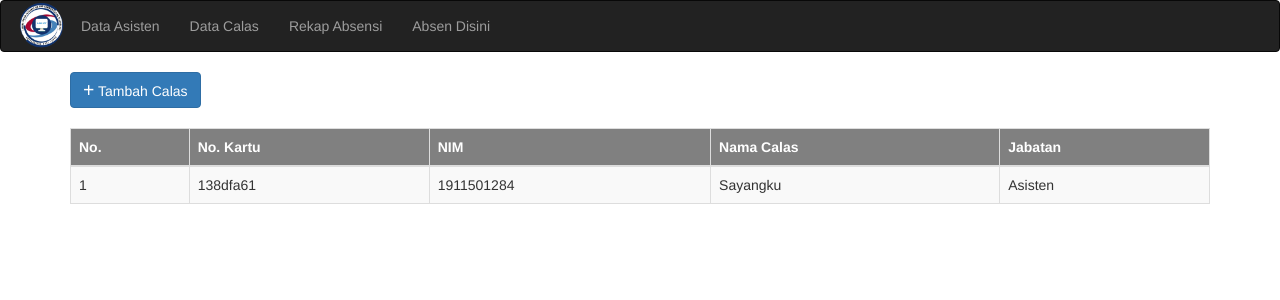
After one commit to armandpram/AbsensiICT, a PHP site: page /calas.php in a window 1280 px wide. The commit adds this page. Shown: the top 300 px of the page. Run offline with PHP 8.4, Linux system fonts and the light colour scheme; data comes from the database, SQL or seed files in the repository; both versions use the stored data as it was after the commit; some web fonts are replaced.

Commit message:
Editan Terbaru + DB

```diff
--- /dev/null
+++ b/AbsenICT/calas.php
@@ -0,0 +1,44 @@
+<!DOCTYPE html>
+<html lang="en">
+<head>
+    <meta charset="UTF-8">
+    <meta name="viewport" content="width=device-width, initial-scale=1.0">
+    <meta http-equiv="X-UA-Compatible" content="ie=edge">
+    <title>Data Calas</title>
+    <?php include "header.php"; ?>
+</head>
+<body>
+    <?php include "dashboard.php"; ?>
+    <div class="container">
+    <button type="button" class="btn btn-primary"><span style="font-size: 20px; font-weight: bold;" class="glyphicon glyphicon-plus"></span> Tambah Calas</button><br><br>
+        <table class="table table-bordered table-striped table-hover">
+            <thead>
+                <tr>
+                    <th>No.</th>
+                    <th>No. Kartu</th>
+                    <th>NIM</th>
+                    <th>Nama Calas</th>
+                    <th>Jabatan</th>
+                </tr>
+            </thead>
+            <!-- Data Calas -->
+            <?php
+            include "koneksi.php";
+            $no = 1;
+            $sql = mysqli_query($conn, "SELECT * FROM asisten");
+            while($data = mysqli_fetch_array($sql)){
+            ?>
+                <tr>
+                    <td><?php echo $no++; ?></td>
+                    <td><?php echo $data['noKartu']; ?></td>
+                    <td><?php echo $data['nim']; ?></td>
+                    <td><?php echo $data['nama']; ?></td>
+                    <td><?php echo $data['jabatan']; ?></td>
+                </tr>
+            <?php
+            }
+            ?>
+        </table>
+    </div>
+</body>
+</html>
--- a/AbsenICT/css/style.css
+++ b/AbsenICT/css/style.css
@@ -2,11 +2,3 @@ table thead tr th {
     background-color: grey;
     color: white;
 }
-.hr-besar{
-    height: 1px;
-    background-color: black;
-}
-.glyphicon {
-    font-size: 20px;
-    font-weight: bold;
-}
```
Also changed, not shown: AbsenICT/absen.sql (added, +37 -0 lines), AbsenICT/index.php (+6 -1 lines).
